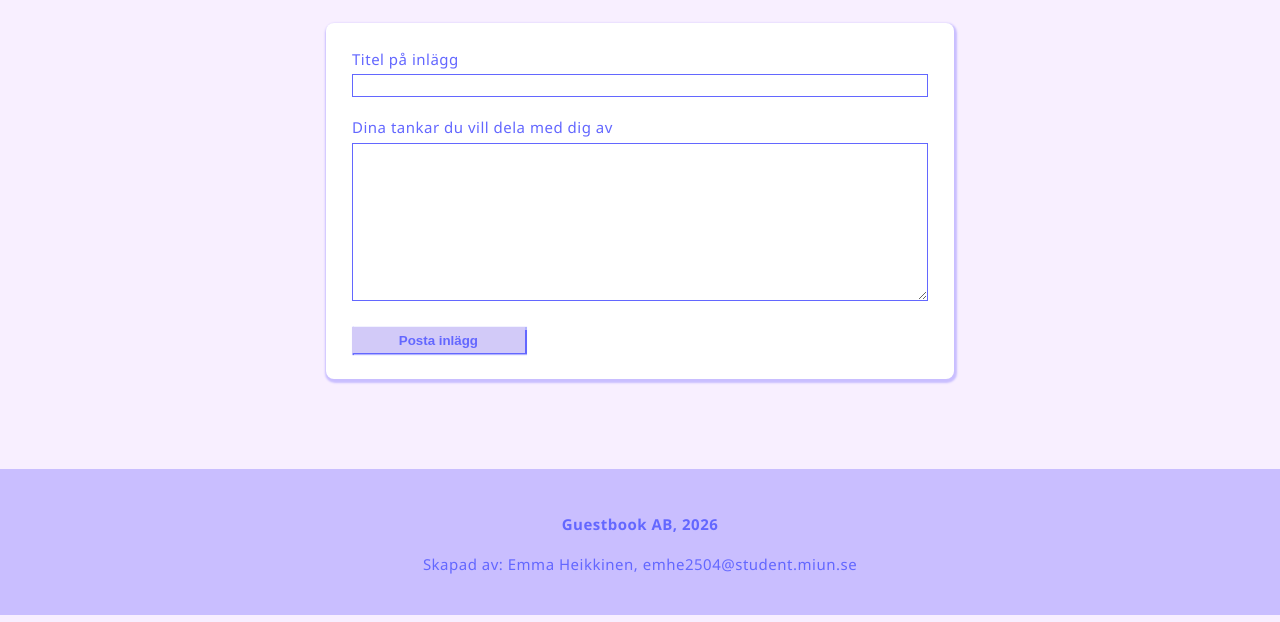
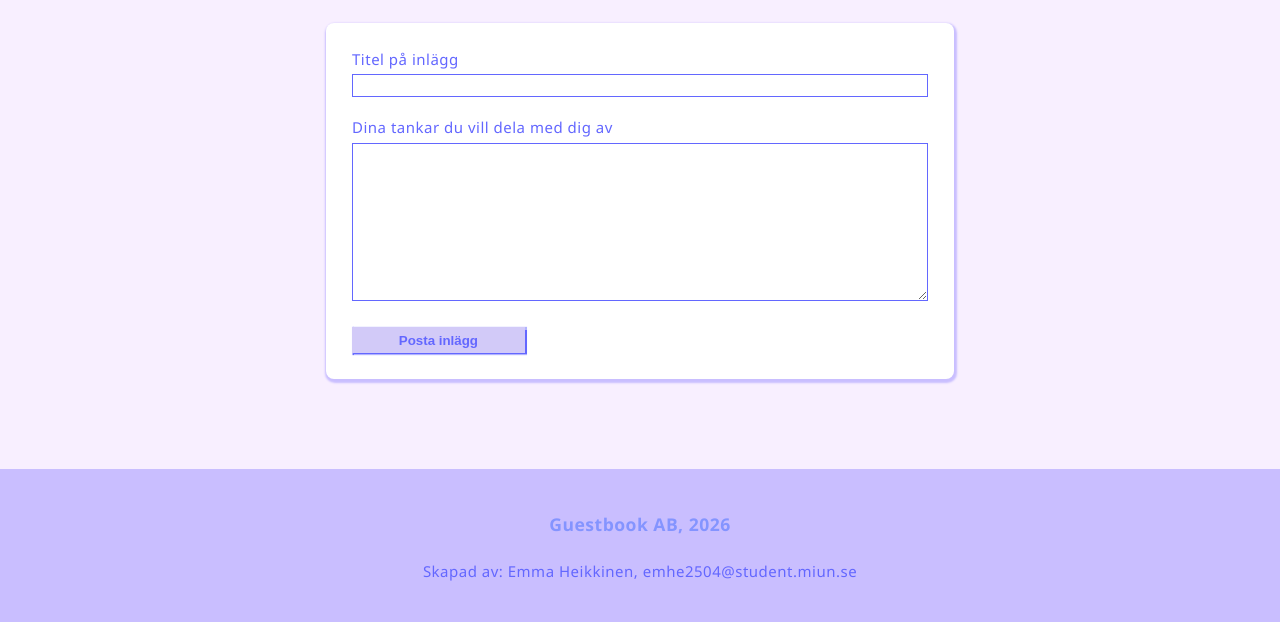
Before and after one commit to emhe2504/dt207g-lab4-webbpla, a website built with Vite: page add.html in a window 1280 px wide. Shown: the part 317-939 px from the top of the page. Built offline with nearby package versions, Linux system fonts and the light colour scheme; sample sign-in values are in the browser's storage.

Commit message:
Fix av rubriker i efterhand

```diff
--- a/add.html
+++ b/add.html
@@ -39,7 +39,7 @@
     </div>
   </main>
   <footer>
-    <h4>Guestbook AB, 2026</h4>
+    <h3>Guestbook AB, 2026</h3>
     <p>Skapad av: Emma Heikkinen, emhe2504@student.miun.se</p>
   </footer>
   <script type="module" src="/src/main.js"></script>
```
Also changed, not shown: index.html (+1 -1 lines), login.html (+1 -1 lines), register.html (+1 -1 lines).
